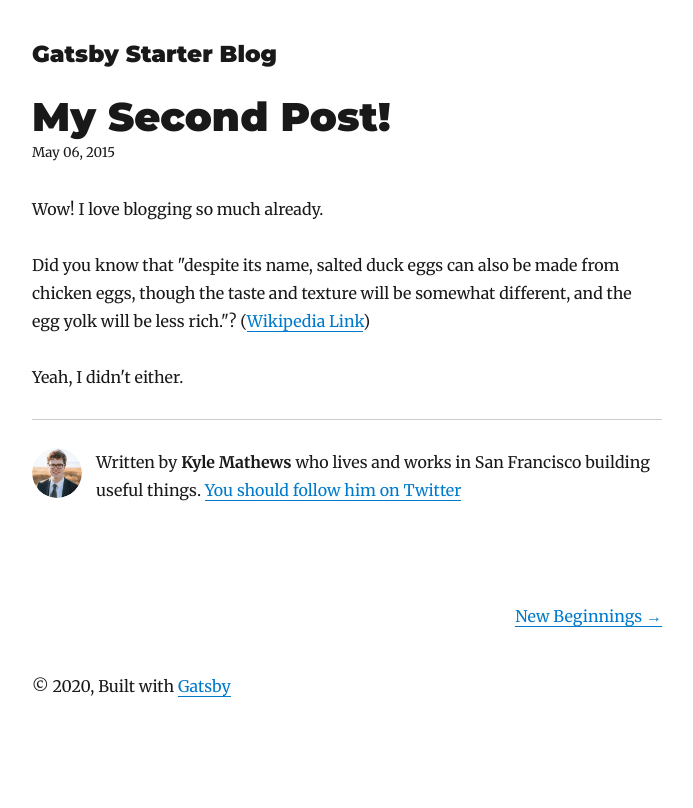
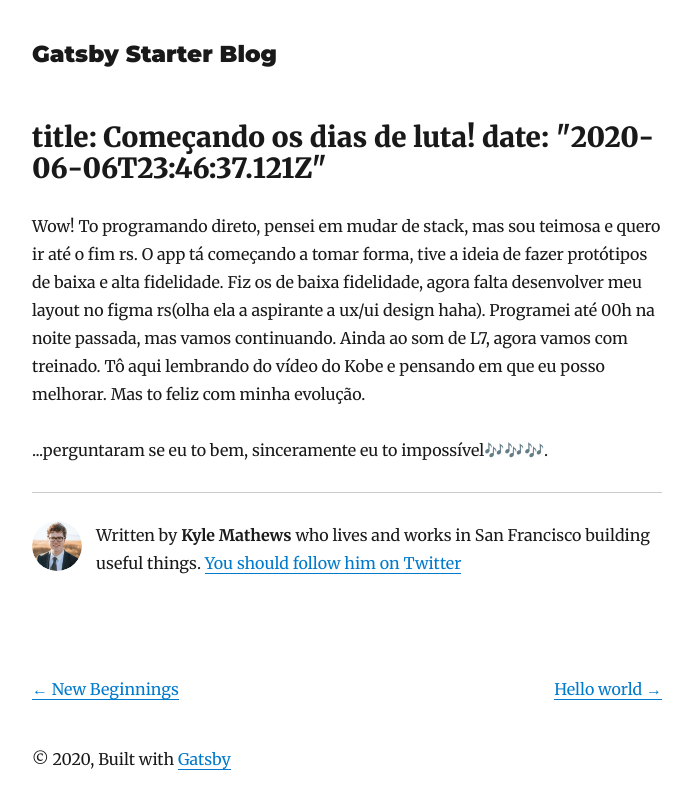
Before and after one commit to Jessycanoronha/SWAPI-blog, a Gatsby site: page /my-second-post/ in a window 1280 px wide. Shown: the whole page, without its empty margins (293-986 px from the left). Built offline with nearby package versions, Linux system fonts and the light colour scheme; Gatsby itself is replaced by a stand-in of ours; some packages are replaced by stand-ins of ours.

Commit message:
Update index.md

```diff
--- a/content/blog/my-second-post/index.md
+++ b/content/blog/my-second-post/index.md
@@ -1,13 +1,10 @@
----
-title: My Second Post!
-date: "2015-05-06T23:46:37.121Z"
+title: Começando os dias de luta!
+date: "2020-06-06T23:46:37.121Z"
 ---
 
-Wow! I love blogging so much already.
+Wow! To programando direto, pensei em mudar de stack, mas sou teimosa e quero ir até o fim rs.
+O app tá começando a tomar forma, tive a ideia de fazer protótipos de baixa e alta fidelidade. Fiz os de baixa fidelidade, agora falta desenvolver meu layout no figma rs(olha ela a aspirante a ux/ui design haha). Programei até 00h na noite passada, mas vamos continuando.
+Ainda ao som de L7, agora vamos com treinado.
+Tô aqui lembrando do vídeo do Kobe e pensando em que eu posso melhorar. Mas to feliz com minha evolução.
 
-Did you know that "despite its name, salted duck eggs can also be made from
-chicken eggs, though the taste and texture will be somewhat different, and the
-egg yolk will be less rich."?
-([Wikipedia Link](http://en.wikipedia.org/wiki/Salted_duck_egg))
-
-Yeah, I didn't either.
+...perguntaram se eu to bem, sinceramente eu to impossível🎶🎶🎶.
```
